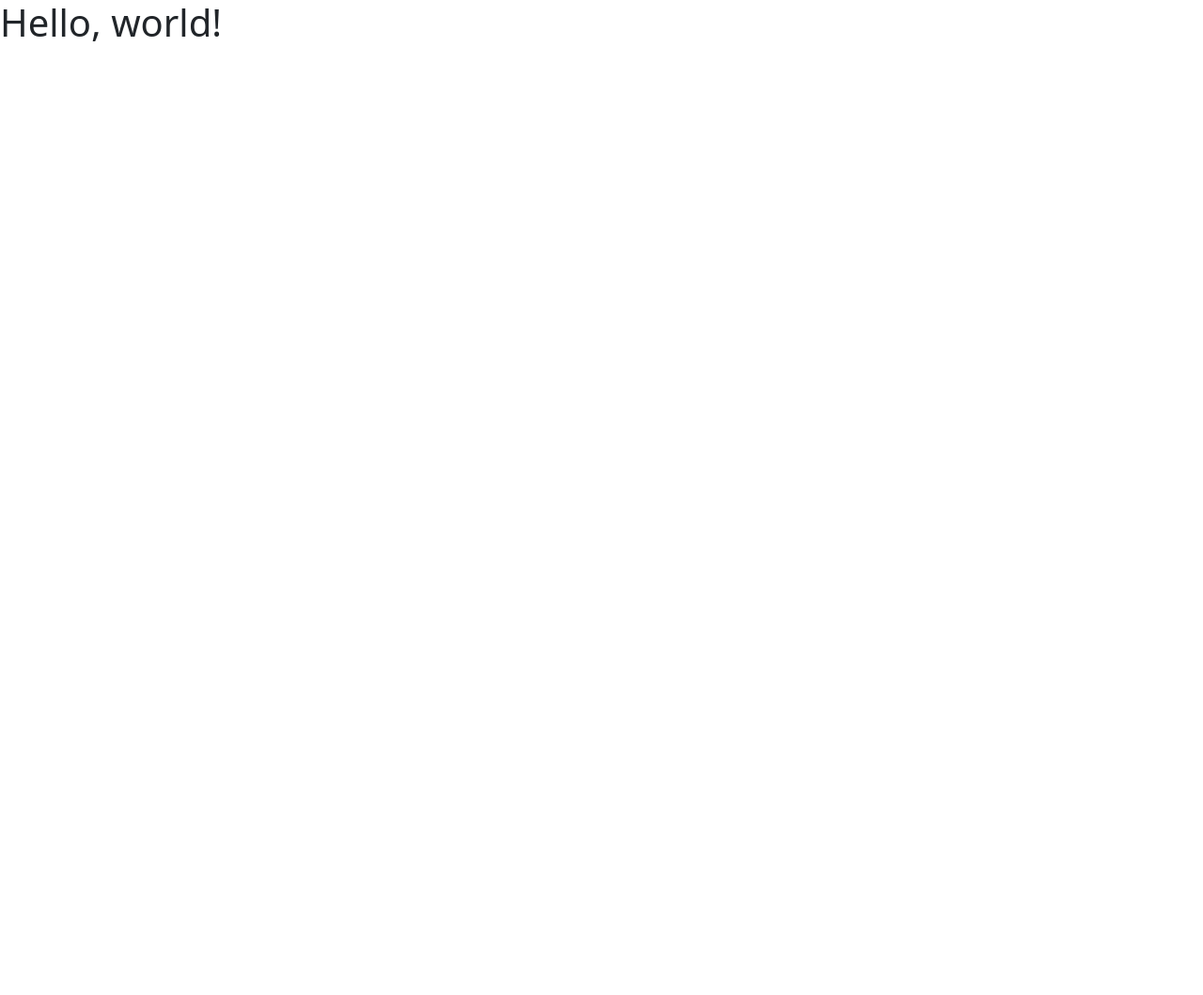
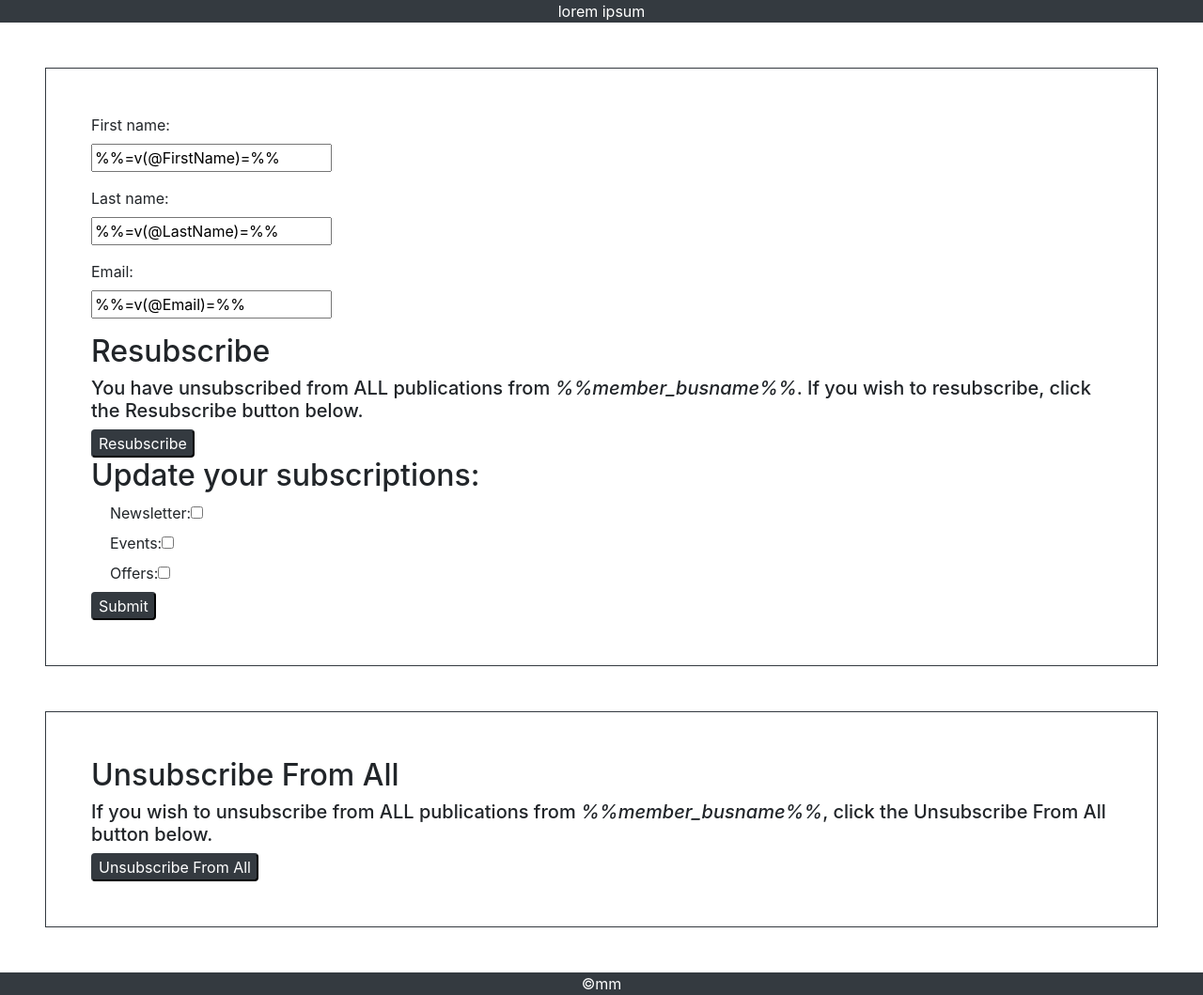
Before and after one commit to mmarkieps/sub-center, a plain HTML site: page index.html in a window 1280 px wide. Shown: the whole page at 94% size. Before the commit the page ends 800 px from the top, so only its background shows below. Drawn offline with nearby package versions, Linux system fonts and the light colour scheme.

Commit message:
form added

```diff
--- a/index.html
+++ b/index.html
@@ -1,27 +1,81 @@
 <!doctype html>
 <html lang="en">
+
 <head>
   <!-- Required meta tags -->
   <meta charset="utf-8">
   <meta name="viewport" content="width=device-width, initial-scale=1">
 
   <!-- Bootstrap CSS -->
-    <link href="https://cdn.jsdelivr.net/npm/bootstrap@5.1.1/dist/css/bootstrap.min.css" rel="stylesheet" integrity="sha384-F3w7mX95PdgyTmZZMECAngseQB83DfGTowi0iMjiWaeVhAn4FJkqJByhZMI3AhiU" crossorigin="anonymous">
+  <link rel="stylesheet" href="https://maxcdn.bootstrapcdn.com/bootstrap/4.0.0/css/bootstrap.min.css"
+    integrity="sha384-Gn5384xqQ1aoWXA+058RXPxPg6fy4IWvTNh0E263XmFcJlSAwiGgFAW/dAiS6JXm" crossorigin="anonymous">
 
-    <title>Hello, world!</title>
+  <title>Preference center</title>
 </head>
+
 <body>
-    <h1>Hello, world!</h1>
 
-    <!-- Optional JavaScript; choose one of the two! -->
+  <header class="text-center bg-dark text-white h-25">
+    lorem ipsum
+  </header>
+  <section>
 
-    <!-- Option 1: Bootstrap Bundle with Popper -->
-    <script src="https://cdn.jsdelivr.net/npm/bootstrap@5.1.1/dist/js/bootstrap.bundle.min.js" integrity="sha384-/bQdsTh/da6pkI1MST/rWKFNjaCP5gBSY4sEBT38Q/9RBh9AH40zEOg7Hlq2THRZ" crossorigin="anonymous"></script>
+    <form class="align-self-center border border-dark  p-5 m-5">
+      <div class="form-group"> <label>First name: </label><br>
+        <input type="text" name="firstname" value="%%=v(@FirstName)=%%">
+      </div>
+      <div class="form-group">
+        <label>Last name: </label>
+        <br><input type="text" name="lastname" value="%%=v(@LastName)=%%">
+      </div>
+      <div class="form-group"> <label>Email: </label><br><input type="text" name="email" value="%%=v(@Email)=%%"></div>
 
-    <!-- Option 2: Separate Popper and Bootstrap JS -->
-    <!--
-    <script src="https://cdn.jsdelivr.net/npm/@popperjs/core@2.9.3/dist/umd/popper.min.js" integrity="sha384-W8fXfP3gkOKtndU4JGtKDvXbO53Wy8SZCQHczT5FMiiqmQfUpWbYdTil/SxwZgAN" crossorigin="anonymous"></script>
-    <script src="https://cdn.jsdelivr.net/npm/bootstrap@5.1.1/dist/js/bootstrap.min.js" integrity="sha384-skAcpIdS7UcVUC05LJ9Dxay8AXcDYfBJqt1CJ85S/CFujBsIzCIv+l9liuYLaMQ/" crossorigin="anonymous"></script>
-    -->
+      <h2>Resubscribe</h2>
+
+    <h5>You have unsubscribed from ALL publications from <i>%%member_busname%%</i>. If you wish to resubscribe, click the
+      Resubscribe button below.</h5>
+      <input name="submitted" type="hidden" value="true">
+      <input name="sub" type="hidden" value="true">
+      <input type="submit" value="Resubscribe" class =" btn-dark rounded">
+
+      <h2>Update your subscriptions:</h2>
+
+      <div class="form-check">
+      <label>Newsletter: </label><input name="newsletter" type="checkbox" %%=v(@Newsletterchk)=%%><br>
+      <label>Events: </label><input name="events" type="checkbox" %%=v(@Eventschk)=%%><br>
+      <label>Offers: </label><input name="offers" type="checkbox" %%=v(@Offerschk)=%%><br>
+      </div>
+      <input name="submitted" type="hidden" value="true">
+      <input type="submit" value="Submit" class =" btn-dark rounded">
+    </form>
+
+
+
+    <form action="%%=RequestParameter('PAGEURL')=%%" method="post" class="align-self-center border border-dark  p-5 m-5">
+      <h2>Unsubscribe From All</h2>
+
+      <h5>If you wish to unsubscribe from ALL publications from <i>%%member_busname%%</i>, click the Unsubscribe From All
+      button below.</h5>
+      <input name="submitted" type="hidden" value="true">
+      <input name="unsub" type="hidden" value="true">
+      <input type="submit" value="Unsubscribe From All"  class =" btn-dark rounded">
+
+    </form>
+  </section>
+
+
+  <footer class="text-center bg-dark text-white h-25">
+    <div>
+      ©mm
+    </div>
+  </footer>
+
+
+  <script src="https://cdn.jsdelivr.net/npm/bootstrap@5.1.1/dist/js/bootstrap.bundle.min.js"
+    integrity="sha384-/bQdsTh/da6pkI1MST/rWKFNjaCP5gBSY4sEBT38Q/9RBh9AH40zEOg7Hlq2THRZ"
+    crossorigin="anonymous"></script>
+
+
 </body>
+
 </html>
```
Lines whose indentation alone changed are shown as unchanged.
